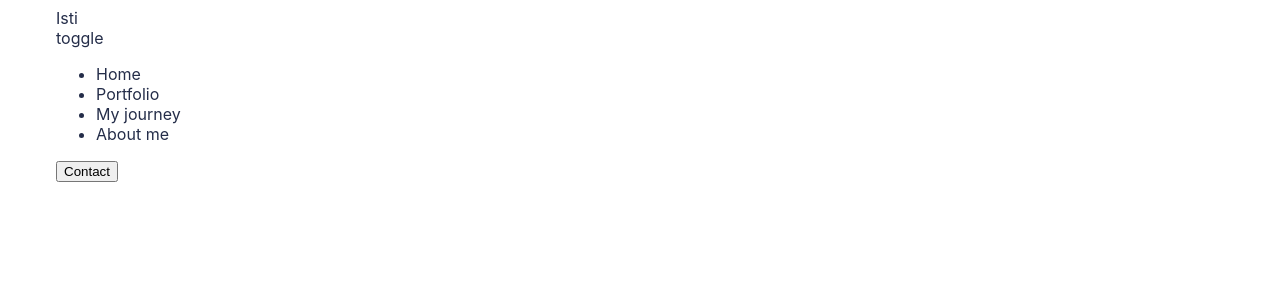
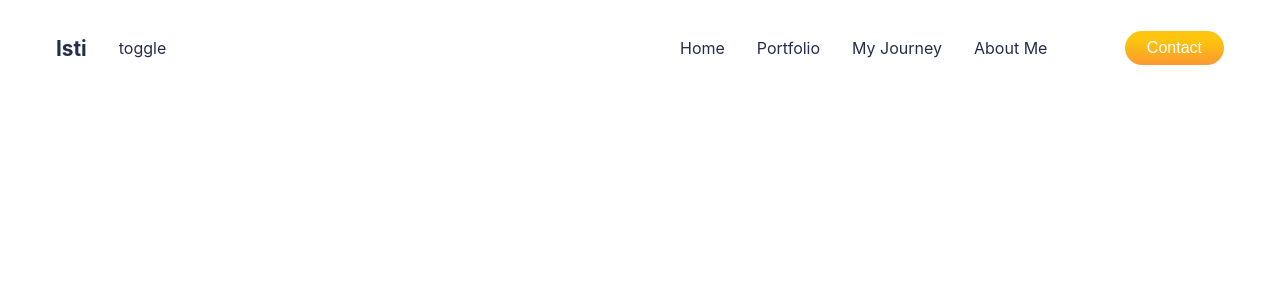
Before and after one commit to isti20/isti-react-app, a React (Create React App) app: page / in a window 1280 px wide. Shown: the top 300 px of the page. Built offline with nearby package versions, Linux system fonts and the light colour scheme.

Commit message:
create Navbar.css file

```diff
--- a/src/App.css
+++ b/src/App.css
@@ -16,3 +16,20 @@
     overflow: hidden;
     color: var(--black);
 }
+
+.button {
+  background: linear-gradient(180deg, #fdc50f 26.71%, #fb982f 99.36%);
+  /* box-shadow: 0px 20px 24px 3px rgba(251, 161, 40, 0.42); */
+  border-radius: 28px;
+  border: none;
+  color: white;
+  font-size: 16px;
+  padding: 8px 22px 8px 22px;
+}
+
+.button:hover {
+  background: white;
+  cursor: pointer;
+  border: 1px solid var(--orange);
+  color: var(--orange);
+}
--- /dev/null
+++ b/src/Components/Navbar/Navbar.css
@@ -0,0 +1,47 @@
+.n-wrapper {
+  height: 10vh;
+  display: flex;
+  justify-content: space-between;
+  margin-bottom: 2rem;
+  top: 0;
+}
+
+.n-left {
+  flex: 1;
+  align-items: center;
+  justify-content: left;
+  display: flex;
+  gap: 2rem;
+}
+
+.n-name {
+    font-size: 1.3rem;
+    font-weight: bold;
+}
+
+.n-right {
+    flex: 1;
+    display: flex;
+    align-items: center;
+    justify-content: flex-end;
+    font-weight: 400;
+}
+
+.n-list {
+    flex: 10;
+}
+
+.n-list > ul {
+    display: flex;
+    gap: 2rem;
+    margin-right: 4rem;
+}
+
+.n-list > ul :hover {
+    color: var(--orange);
+    cursor: pointer;
+}
+
+.n-button {
+    flex: 2;
+}
--- a/src/Components/Navbar/Navbar.jsx
+++ b/src/Components/Navbar/Navbar.jsx
@@ -1,3 +1,5 @@
+import './Navbar.css'
+
 function Navbar() {
     return (
         <div className="n-wrapper">
@@ -7,14 +9,14 @@ function Navbar() {
             </div>
             <div className="n-right">
                 <div className="n-list">
-                    <ul>
+                    <ul style={{listStyleType: 'none'}}>
                         <li>Home</li>
                         <li>Portfolio</li>
-                        <li>My journey</li>
-                        <li>About me</li>
+                        <li>My Journey</li>
+                        <li>About Me</li>
                     </ul>
-                    <button className="button">Contact</button>
                 </div>
+                <button className="button">Contact</button>
             </div>
         </div>
     );
```
